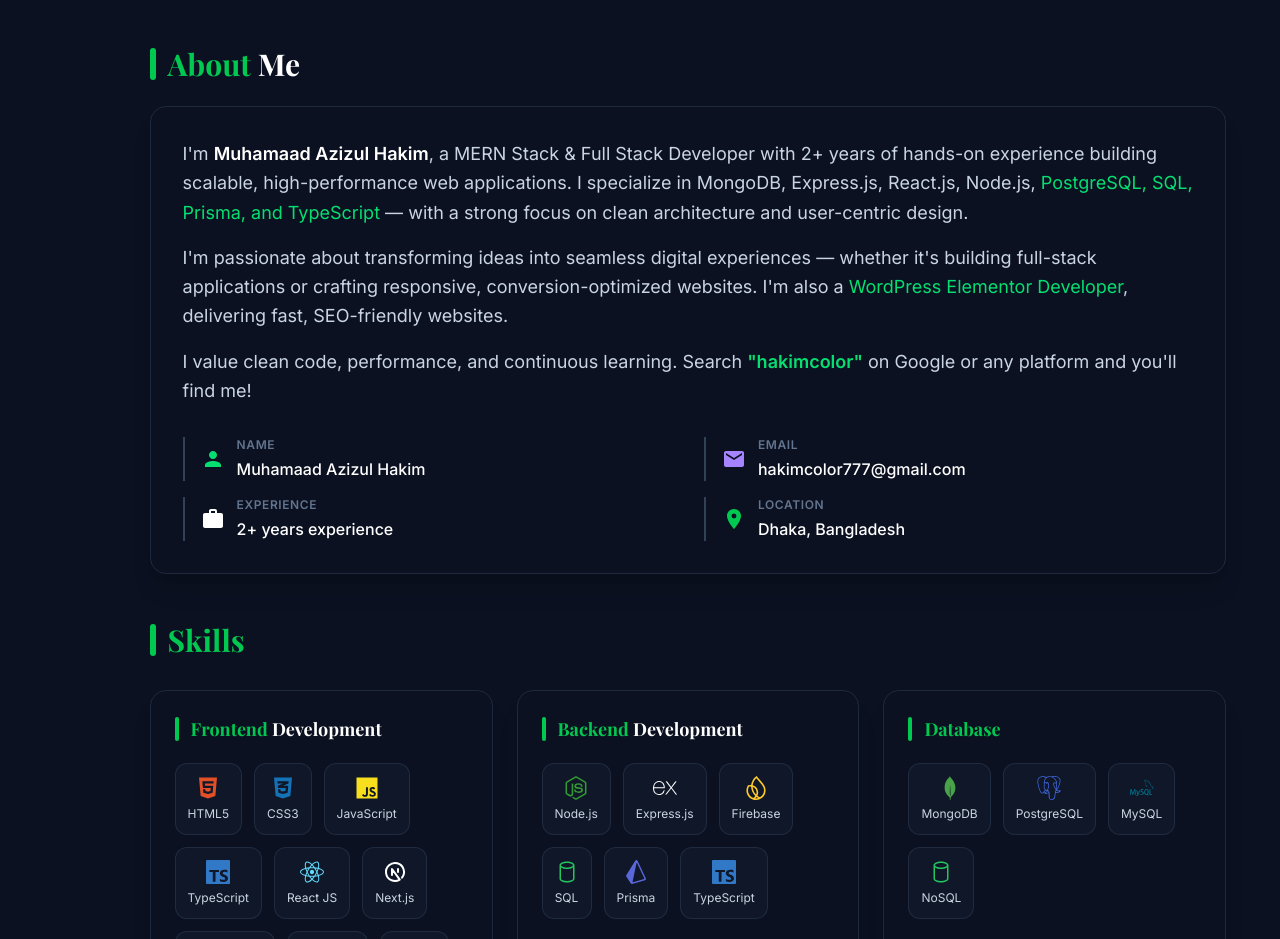
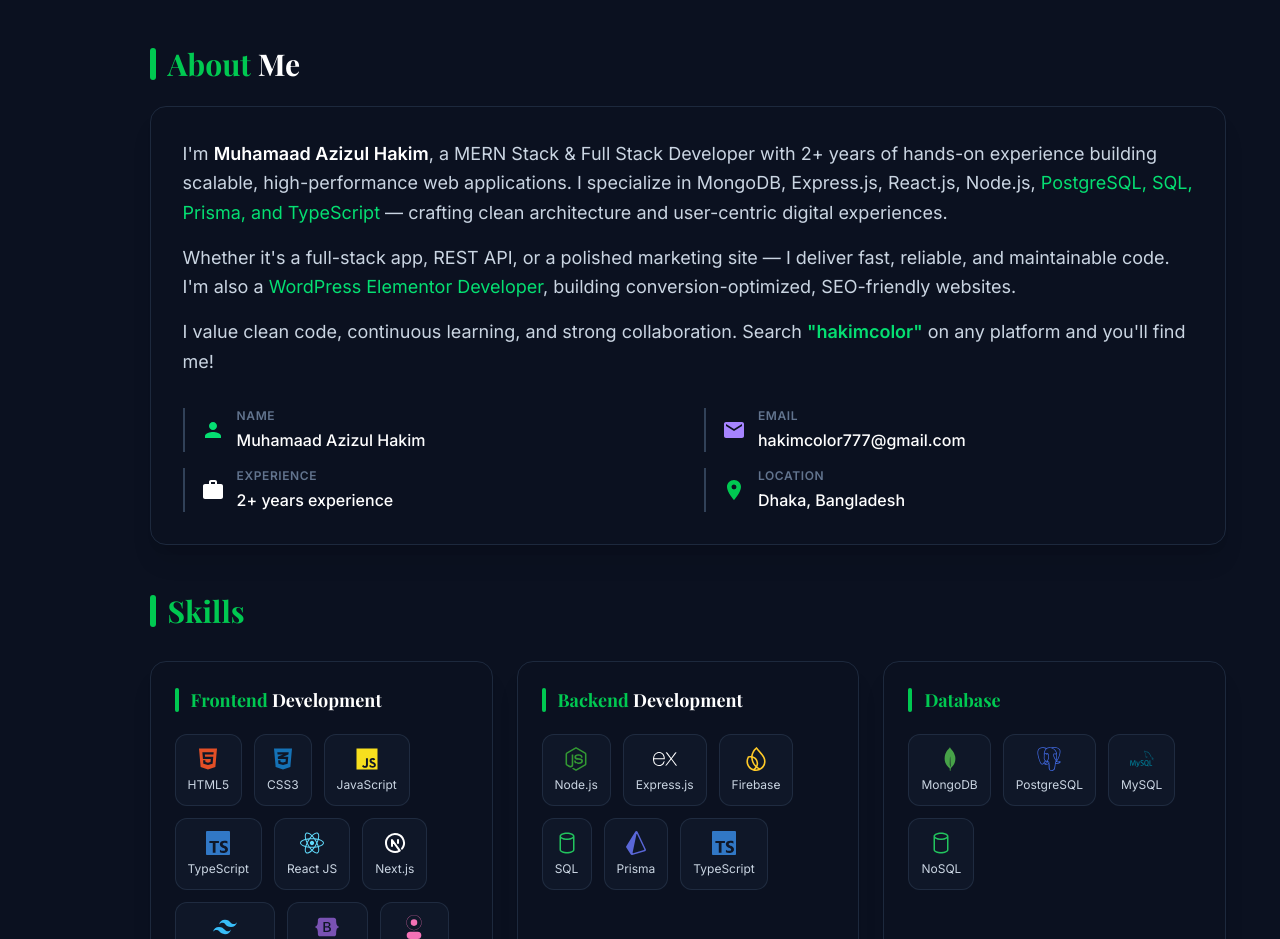
Before and after one commit to hakimcolor/MY-Portfolio-site-hakimcolor, a Next.js app: page / in a window 1280 px wide. Shown: the part 820-1759 px from the top of the page. Built offline with nearby package versions, Linux system fonts and the light colour scheme.

Commit message:
Polish About Me text paragraphs for better readability

```diff
--- a/src/components/About.jsx
+++ b/src/components/About.jsx
@@ -173,7 +173,7 @@ function AboutMe() {
           <span className="text-green-400">
             PostgreSQL, SQL, Prisma, and TypeScript
           </span>{' '}
-          — with a strong focus on clean architecture and user-centric design.
+          — crafting clean architecture and user-centric digital experiences.
         </motion.p>
         <motion.p
           className="font-body text-slate-300 leading-relaxed text-lg relative z-10 mt-4"
@@ -182,11 +182,11 @@ function AboutMe() {
           viewport={{ once: true }}
           transition={{ delay: 0.4 }}
         >
-          I&apos;m passionate about transforming ideas into seamless digital
-          experiences — whether it&apos;s building full-stack applications or
-          crafting responsive, conversion-optimized websites. I&apos;m also a{' '}
+          Whether it&apos;s a full-stack app, REST API, or a polished marketing
+          site — I deliver fast, reliable, and maintainable code. I&apos;m also
+          a{' '}
           <span className="text-green-400">WordPress Elementor Developer</span>,
-          delivering fast, SEO-friendly websites.
+          building conversion-optimized, SEO-friendly websites.
         </motion.p>
         <motion.p
           className="font-body text-slate-300 leading-relaxed text-lg relative z-10 mt-4"
@@ -195,11 +195,12 @@ function AboutMe() {
           viewport={{ once: true }}
           transition={{ delay: 0.5 }}
         >
-          I value clean code, performance, and continuous learning. Search{' '}
+          I value clean code, continuous learning, and strong collaboration.
+          Search{' '}
           <span className="text-green-400 font-semibold">
             &quot;hakimcolor&quot;
           </span>{' '}
-          on Google or any platform and you&apos;ll find me!
+          on any platform and you&apos;ll find me!
         </motion.p>
 
         <motion.div
```
